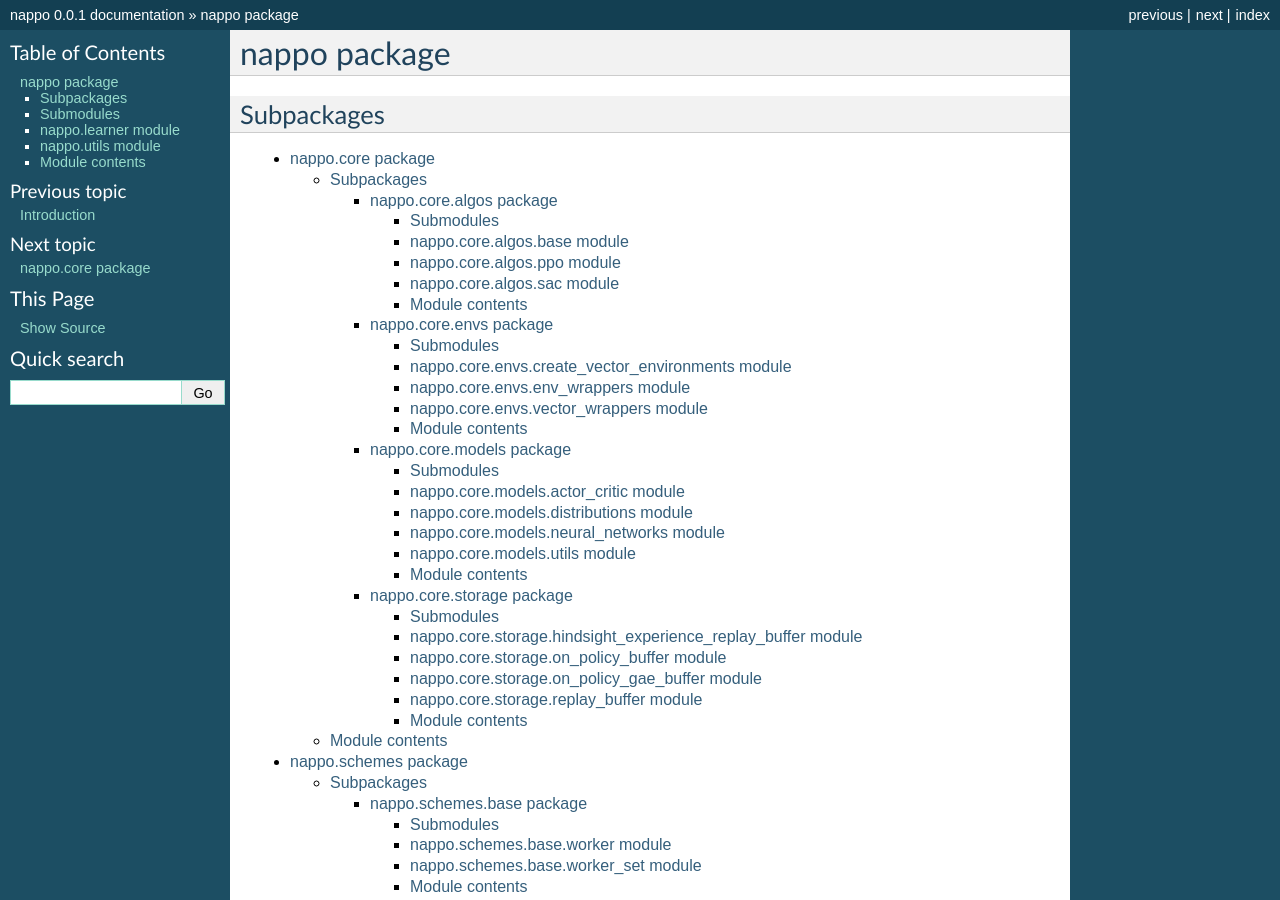
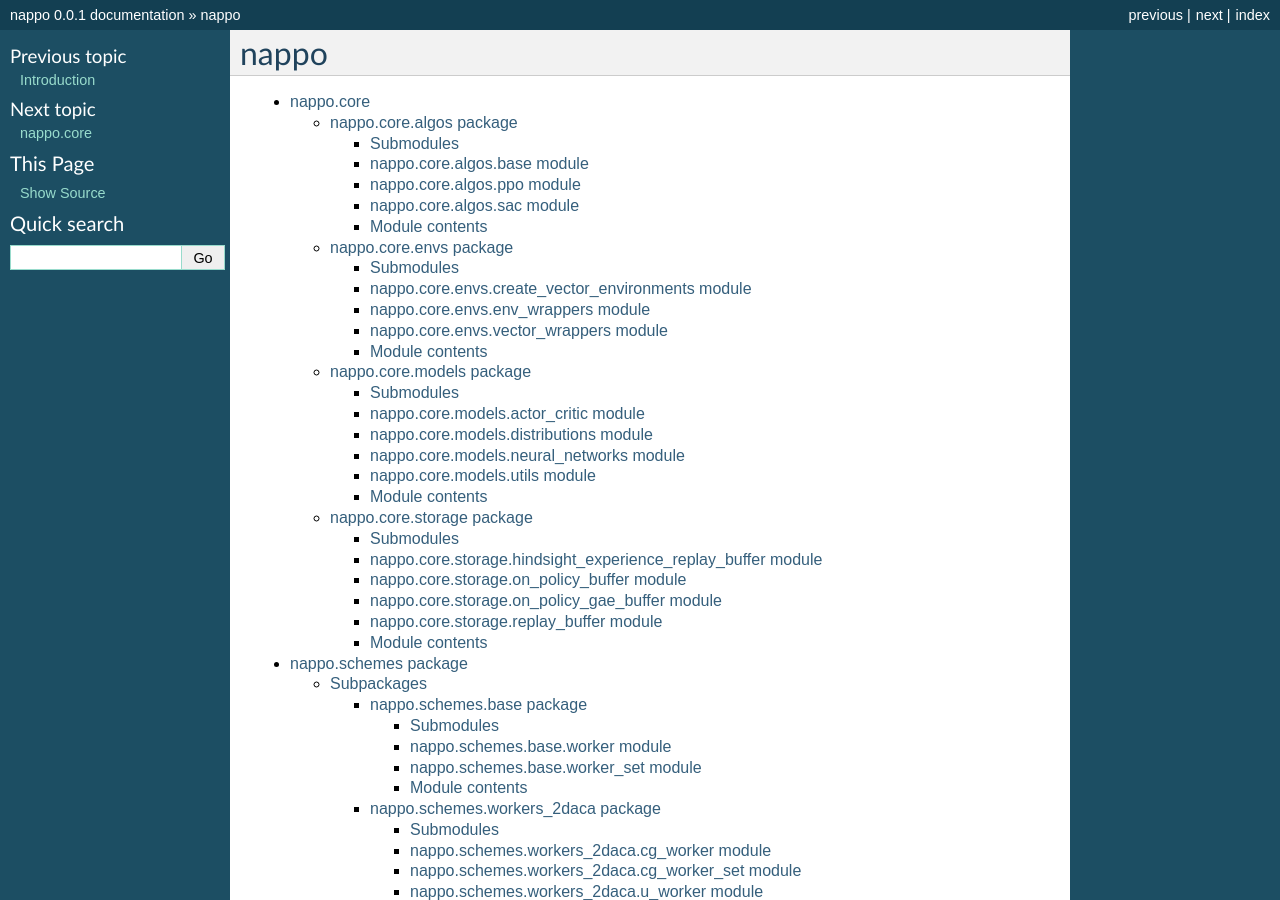
Before and after one commit to nappo/nappo, a Sphinx documentation site: the page built from docs/source/nappo.rst, in a window 1280 px wide and 900 px high. Built offline with Sphinx 7.4.7, drawn with Linux system fonts in a browser that asks for light colours; some of the changed text lies outside the part shown.

Commit message:
minor addition

```diff
--- a/docs/source/conf.py
+++ b/docs/source/conf.py
@@ -29,7 +29,7 @@ release = '0.0.1'
 # Add any Sphinx extension module names here, as strings. They can be
 # extensions coming with Sphinx (named 'sphinx.ext.*') or your custom
 # ones.
-extensions = ['sphinx.ext.autodoc']
+extensions = ['sphinx.ext.autodoc', 'sphinx.ext.napoleon']
 
 # Add any paths that contain templates here, relative to this directory.
 templates_path = ['_templates']
--- a/docs/source/nappo.core.rst
+++ b/docs/source/nappo.core.rst
@@ -1,8 +1,5 @@
-nappo.core package
-==================
-
-Subpackages
------------
+nappo.core
+==========
 
 .. toctree::
    :maxdepth: 4
@@ -11,11 +8,3 @@ Subpackages
    nappo.core.envs
    nappo.core.models
    nappo.core.storage
-
-Module contents
----------------
-
-.. automodule:: nappo.core
-   :members:
-   :undoc-members:
-   :show-inheritance:
--- a/docs/source/nappo.rst
+++ b/docs/source/nappo.rst
@@ -1,8 +1,5 @@
-nappo package
-=============
-
-Subpackages
------------
+nappo
+=====
 
 .. toctree::
    :maxdepth: 4
@@ -10,29 +7,6 @@ Subpackages
    nappo.core
    nappo.schemes
 
-Submodules
-----------
-
-nappo.learner module
---------------------
-
-.. automodule:: nappo.learner
-   :members:
-   :undoc-members:
-   :show-inheritance:
-
-nappo.utils module
-------------------
-
-.. automodule:: nappo.utils
-   :members:
-   :undoc-members:
-   :show-inheritance:
-
-
-Module contents
----------------
-
 .. automodule:: nappo
    :members:
    :undoc-members:
```
Also changed, not shown: README.md (+14 -1 lines).
